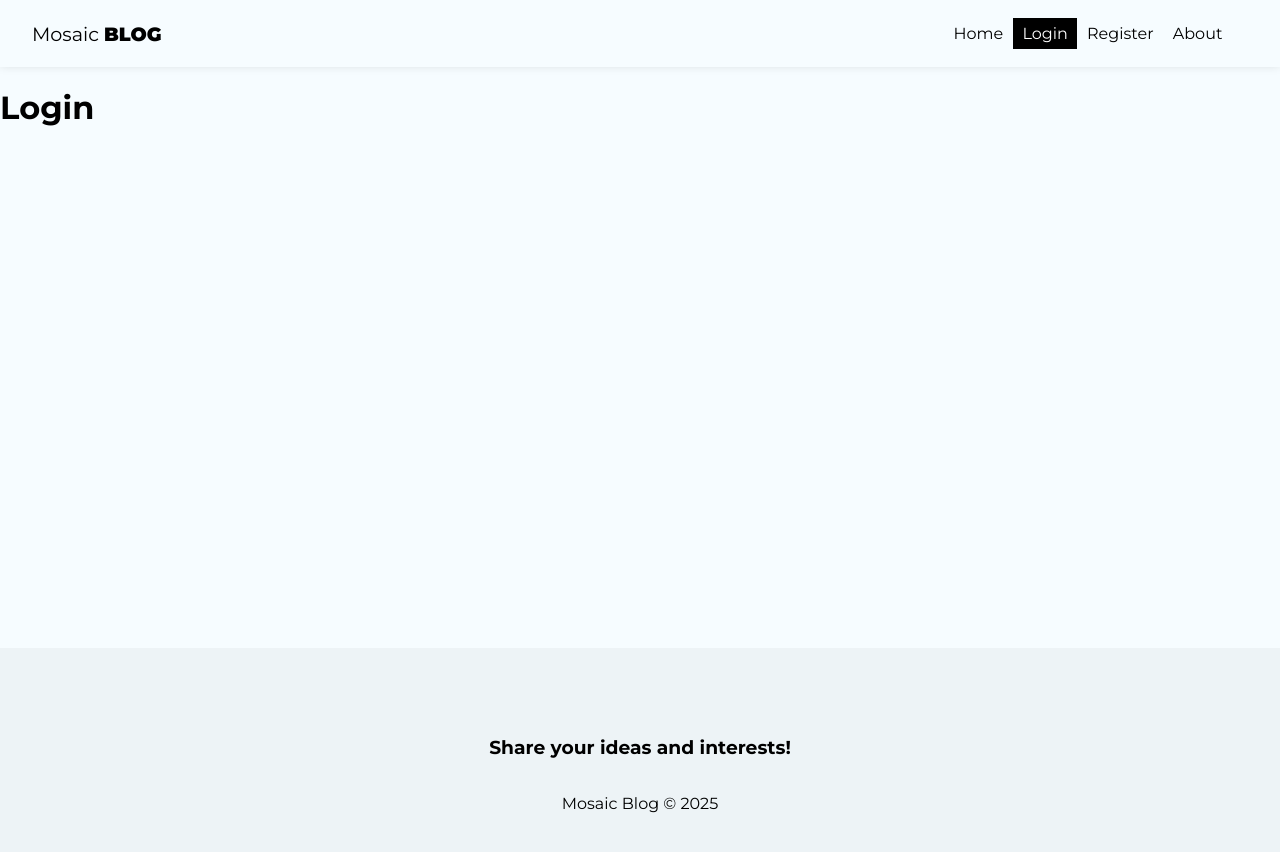
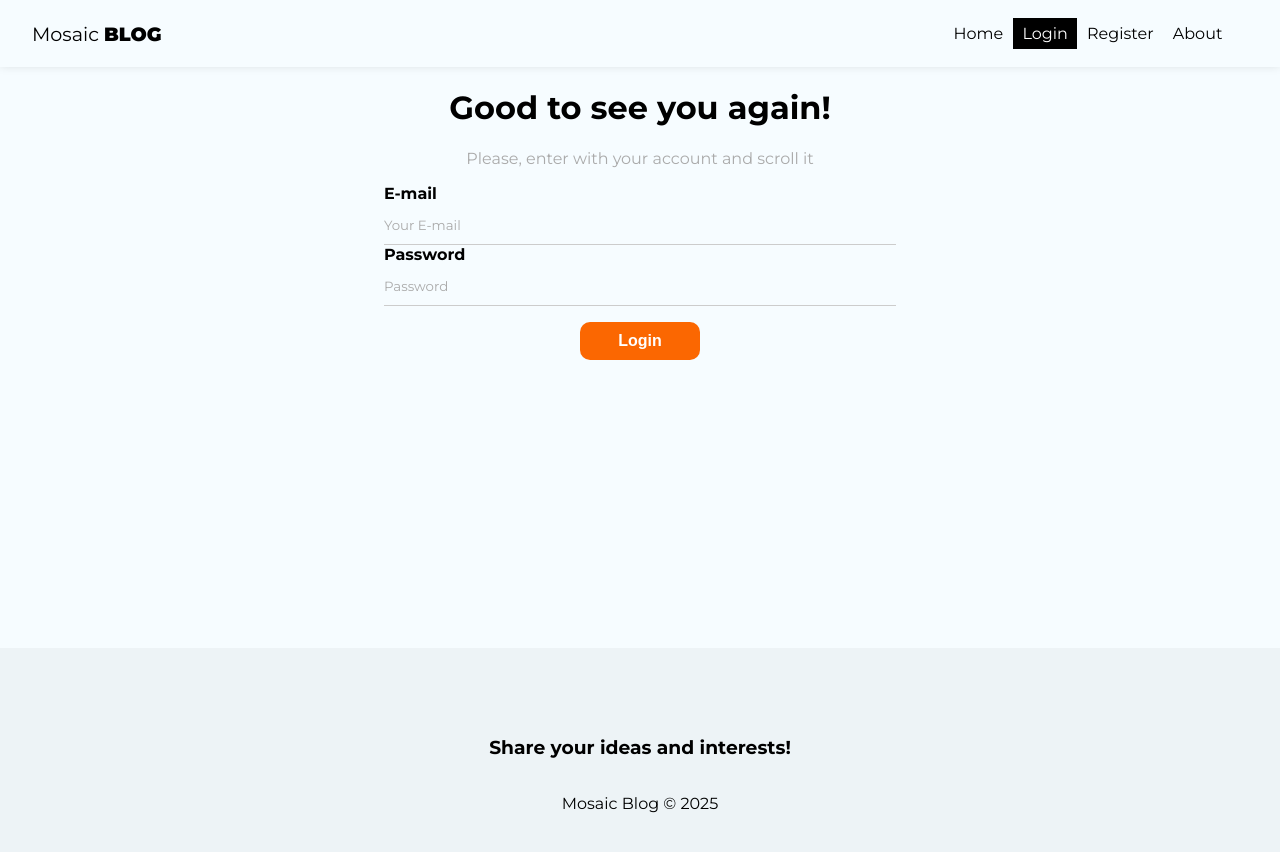
Before and after one commit to ViniciusFantin/MosaicJS, a React (Create React App) app in the folder mosaic/: page /login in a window 1280 px wide. Shown: the top 852 px of the page. Built offline with nearby package versions, Linux system fonts and the light colour scheme; no server answers.

Commit message:
feat - login

```diff
--- a/mosaic/src/App.js
+++ b/mosaic/src/App.js
@@ -48,10 +48,22 @@ function App() {
             <Routes>
               <Route path="/" element={<Home />} />
               <Route path="/about" element={<About />} />
-              <Route path="/login" element={<Login />} />
-              <Route path="/register" element={<Register />} />
-              <Route path="/posts/create" element={<CreatePost />} />
-              <Route path="/dashboard" element={<Dashboard />} />
+              <Route
+                path="/login"
+                element={!user ? <Login /> : <Navigate to="/" />}
+              />
+              <Route
+                path="/register"
+                element={!user ? <Register /> : <Navigate to="/" />}
+              />
+              <Route
+                path="/posts/create"
+                element={user ? <CreatePost /> : <Navigate to="/login" />}
+              />
+              <Route
+                path="/dashboard"
+                element={user ? <Dashboard /> : <Navigate to="/login" />}
+              />
             </Routes>
           </div>
           <Footer />
--- a/mosaic/src/components/Navbar.js
+++ b/mosaic/src/components/Navbar.js
@@ -8,6 +8,9 @@ import styles from "./Navbar.module.css";
 
 const Navbar = () => {
   const { user } = useAuthValue();
+
+  const { logout } = useAuthentication();
+
   return (
     <nav className={styles.navbar}>
       <NavLink to="/" className={styles.brand}>
@@ -70,6 +73,11 @@ const Navbar = () => {
             About
           </NavLink>
         </li>
+        {user && (
+          <li>
+            <button onClick={logout}>SignOut</button>
+          </li>
+        )}
       </ul>
     </nav>
   );
--- a/mosaic/src/hooks/useAuthentication.js
+++ b/mosaic/src/hooks/useAuthentication.js
@@ -65,6 +65,12 @@ export const useAuthentication = () => {
     }
   };
 
+  // Logout
+  const logout = () => {
+    checkIfIsCancelled();
+    signOut(auth);
+  };
+
   useEffect(() => {
     return () => setCancelled(true);
   }, []);
@@ -74,5 +80,6 @@ export const useAuthentication = () => {
     createUser,
     error,
     loading,
+    logout,
   };
 };
--- a/mosaic/src/pages/About/About.js
+++ b/mosaic/src/pages/About/About.js
@@ -1,9 +1,23 @@
 import styles from "./About.module.css";
+import { Link } from "react-router-dom";
 
 const About = () => {
   return (
-    <div>
-      <h1>About</h1>
+    <div className={styles.about}>
+      <h2>
+        Sobre o Mosaic <span>Blog</span>
+      </h2>
+      <p>
+        Este projeto consiste em uma ideia de rede social, onde qualquer um
+        possa compartilhar suas ideias e registrar momentos únicos!
+      </p>
+      <p>
+        Mosaic <span>Blog</span> foi desenvolvido em React no front-end e
+        Firebase no backend{" "}
+      </p>
+      <Link to="/posts/create" className="btn">
+        Criar Post
+      </Link>
     </div>
   );
 };
--- a/mosaic/src/pages/About/About.module.css
+++ b/mosaic/src/pages/About/About.module.css
@@ -0,0 +1,17 @@
+.about {
+  text-align: center;
+  display: flex;
+  flex-direction: column;
+  align-items: center;
+}
+
+.about p {
+  color: #000;
+  margin-bottom: 2em;
+}
+
+.about a {
+  display: block;
+  margin-top: 150px;
+  padding: 10px 15px;
+}
--- a/mosaic/src/pages/Login/Login.js
+++ b/mosaic/src/pages/Login/Login.js
@@ -1,9 +1,69 @@
 import React from "react";
 import styles from "./Login.module.css";
+import { useAuthentication } from "../../hooks/useAuthentication";
+import { useEffect, useState } from "react";
+
 const Login = () => {
+  const [email, setEmail] = useState("");
+  const [password, setPassword] = useState("");
+  const [error, setError] = useState("");
+
+  const { createUser, error: authError, loading } = useAuthentication();
+
+  const handleSubmit = async (e) => {
+    e.preventDefault();
+
+    setError("");
+
+    const user = {
+      email,
+      password,
+    };
+
+    const res = await createUser(user);
+
+    console.log(res);
+  };
+  useEffect(() => {
+    if (authError) {
+      setError(authError);
+    }
+  }, [authError]);
+
   return (
-    <div>
-      <h1>Login</h1>
+    <div className={styles.login}>
+      <h1>Good to see you again!</h1>
+      <p>Please, enter with your account and scroll it</p>
+      <form onSubmit={handleSubmit}>
+        <label>
+          <span>E-mail</span>
+          <input
+            type="email"
+            name="email"
+            required
+            placeholder="Your E-mail"
+            onChange={(e) => setEmail(e.target.value)}
+            value={email}
+          />
+          <span>Password</span>
+          <input
+            type="password"
+            name="password"
+            required
+            placeholder="Password"
+            onChange={(e) => setPassword(e.target.value)}
+            value={password}
+          />
+        </label>
+
+        {!loading && <button className="btn">Login</button>}
+        {loading && (
+          <button className="btn" disabled>
+            Loading...
+          </button>
+        )}
+        {error && <p className="error"> {error} </p>}
+      </form>
     </div>
   );
 };
--- a/mosaic/src/pages/Login/Login.module.css
+++ b/mosaic/src/pages/Login/Login.module.css
@@ -0,0 +1,7 @@
+.login {
+  text-align: center;
+}
+
+.login p {
+  color: #aaa;
+}
```
